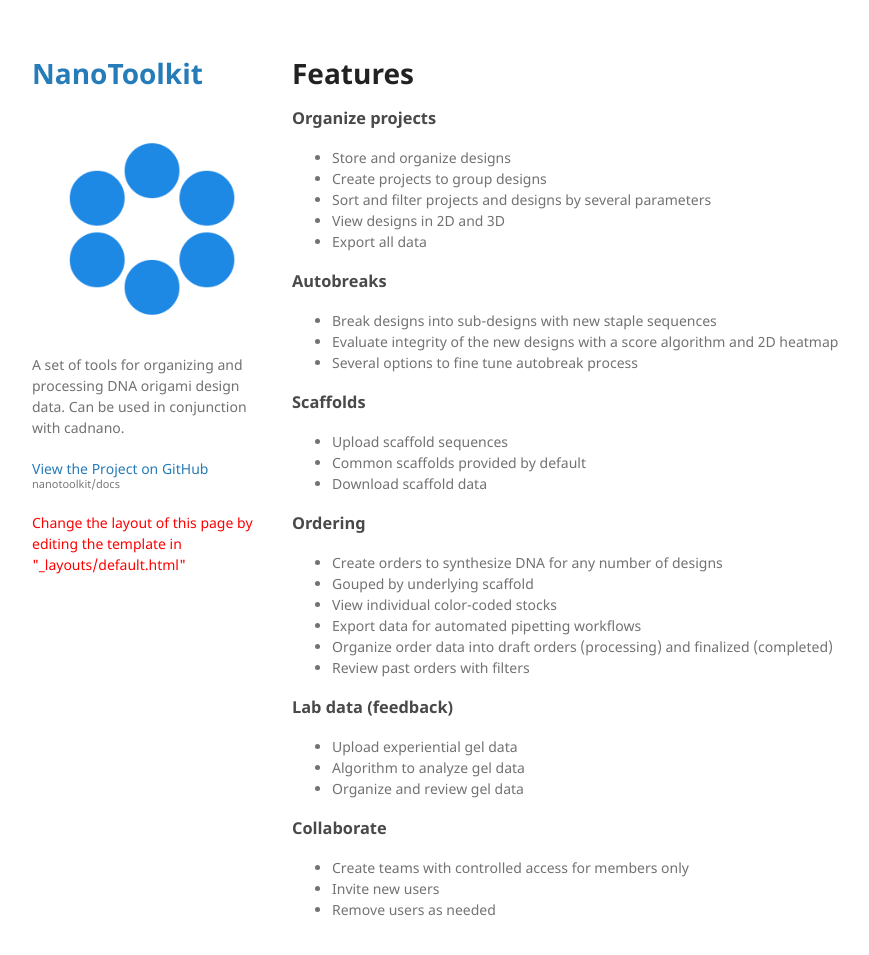
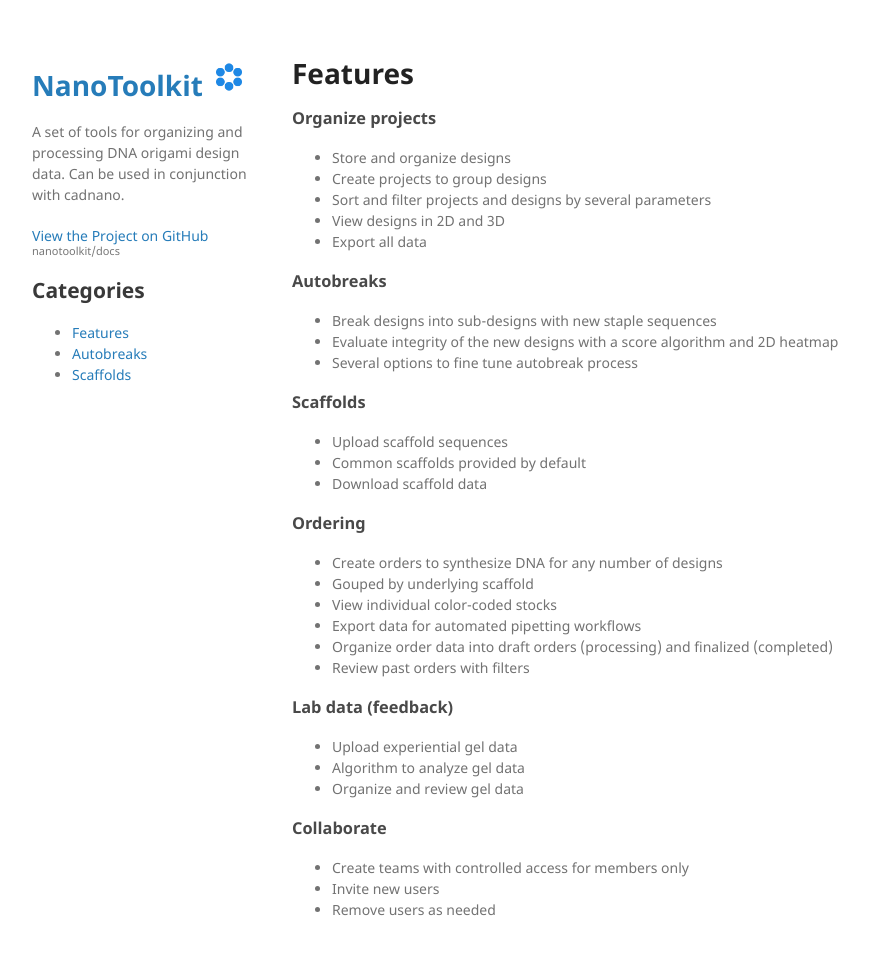
Before and after one commit to nanotoolkit/docs, a Jekyll site: the page built from index.md, in a window 1280 px wide and 990 px high. Shown: the top 955 px of the window, without its empty margins (178-1047 px from the left). Built offline with Jekyll 4.4.1, drawn with Linux system fonts in a browser that asks for light colours; our own code applies the rules of GitHub Pages for plain Markdown files.

Commit message:
Add page routes to sidebar

```diff
--- a/_layouts/default.html
+++ b/_layouts/default.html
@@ -15,11 +15,14 @@
   <body>
     <div class="wrapper">
       <header>
-        <h1><a href="{{ "/" | absolute_url }}">{{ site.title | default: site.github.repository_name }}</a></h1>
-
-        {% if site.logo %}
-          <img src="{{site.logo | relative_url}}" alt="Logo" />
-        {% endif %}
+        <h1>
+          <a href="{{ "/" | absolute_url }}">
+            {{ site.title | default: site.github.repository_name }}
+            {% if site.logo %}
+              <img class="logo" src="{{site.logo | relative_url}}" alt="Logo" />
+            {% endif %}
+          </a>
+        </h1>
 
         <p>{{ site.description | default: site.github.project_tagline }}</p>
 
@@ -39,8 +42,13 @@
         </ul>
         {% endif %}
 
-        <p style="color: red">Change the layout of this page by editing the template in "_layouts/default.html"</p>
+        <h2>Categories</h2>
 
+        <ul>
+          <li><a href="{{ "/" | absolute_url }}">Features</a></li>
+          <li>{{ site.autobreaks }}</li>
+          <li>{{ site.scaffolds }}</li>
+        </ul>
       </header>
 
       <section>
```
